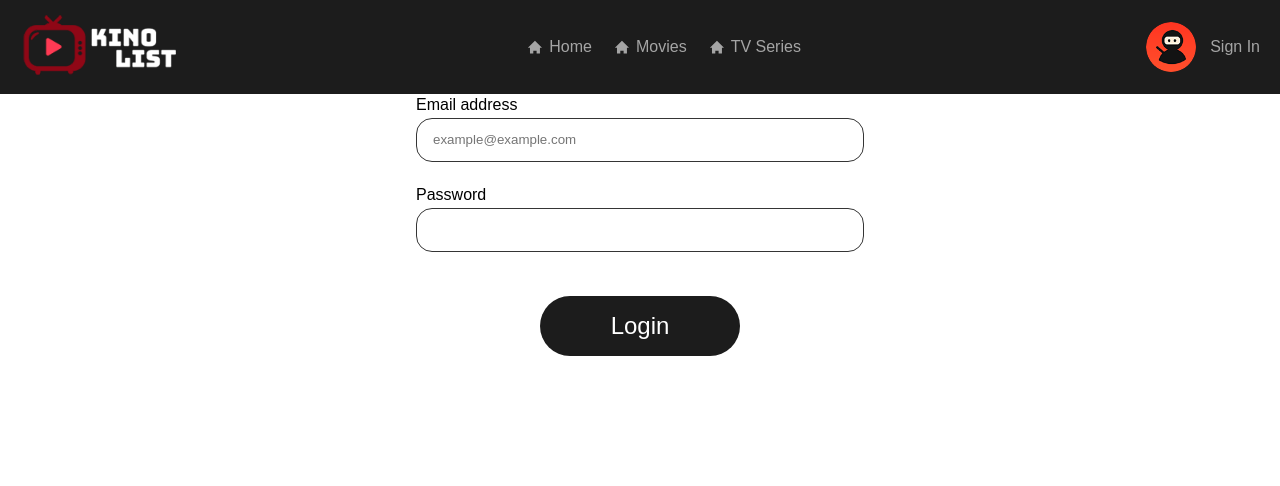
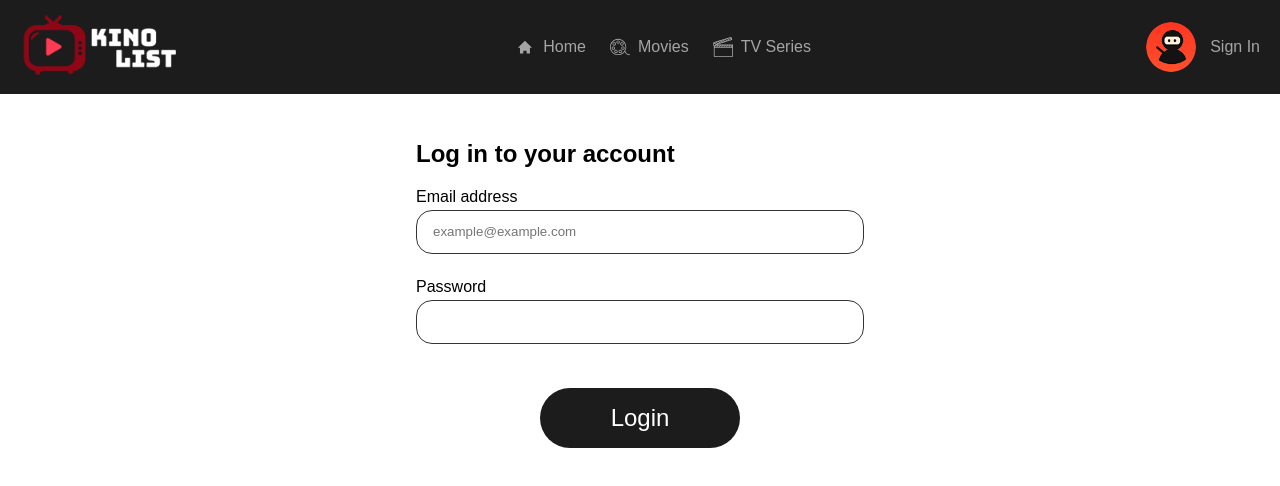
Before and after one commit to Snegurochka/tv-ts, a React (Create React App) app: page /login in a window 1280 px wide. Shown: the top 486 px of the page. Built offline with nearby package versions, Linux system fonts and the light colour scheme; no server answers.

Commit message:
ADD:css margin to wrapper

```diff
--- a/src/components/BreadCrumb/BreadCrumb.styles.ts
+++ b/src/components/BreadCrumb/BreadCrumb.styles.ts
@@ -8,6 +8,11 @@ export const Wrapper = styled.div`
   height: 70px;
   background: var(--medGrey);
   color: var(--white);
+
+  @media screen and (max-width: 680px) {
+    height: 40px;
+  }
+
 `;
 
 export const Content = styled.div`
--- /dev/null
+++ b/src/components/Catalog/Catalog.styles.ts
@@ -0,0 +1,8 @@
+import styled from 'styled-components';
+
+export const Wrapper = styled.div`
+    margin-top: 88px;
+    @media screen and (max-width: 680px) {
+        margin-top: 45px;
+    }
+`
--- a/src/components/Catalog/Catalog.tsx
+++ b/src/components/Catalog/Catalog.tsx
@@ -2,7 +2,7 @@ import React from "react";
 import { useParams } from "react-router";
 import { useCatalogListFetch } from "../../hooks/useCatalogListFetch";
 
-
+import { Wrapper } from "./Catalog.styles";
 import NoImage from '../../img/no_image.jpg';
 import { BACKDROP_SIZE, IMAGE_BASE_URL } from '../../config';
 
@@ -24,7 +24,7 @@ const Catalog: React.FC = () => {
     }
 
     return (
-        <>
+        <Wrapper>
             <SearchBar setSearchTerm={setSearchTerm} />
             <Grid header={category === 'movie' ? 'Movies' : 'TV Series'}>
             {state.results.map((movie) => (
@@ -43,7 +43,7 @@ const Catalog: React.FC = () => {
             {state.page < state.total_pages && !loading && (
                 <Button text='Load More' callback={() => setIsLoadingMore(true)} />
             )}
-        </>
+        </Wrapper>
     )
 }
 
--- /dev/null
+++ b/src/components/Home/Home.styles.ts
@@ -0,0 +1,8 @@
+import styled from 'styled-components';
+
+export const Wrapper = styled.div`
+    margin-top: 88px;
+    @media screen and (max-width: 680px) {
+        margin-top: 45px;
+    }
+`
--- a/src/components/Home/Home.tsx
+++ b/src/components/Home/Home.tsx
@@ -1,5 +1,6 @@
 import React from "react";
 
+import { Wrapper } from "./Home.styles";
 import NoImage from '../../img/no_image.jpg';
 
 import { BACKDROP_SIZE, IMAGE_BASE_URL } from '../../config';
@@ -17,6 +18,7 @@ import Error from "../Error/Error";
 import { useCatalogListFetch } from '../../hooks/useCatalogListFetch';
 
 
+
 const Home: React.FC = () => {
     const { state, loading, error, searchTerm, setSearchTerm, setIsLoadingMore } = useCatalogListFetch('movie');
 
@@ -25,7 +27,7 @@ const Home: React.FC = () => {
     }
 
     return (
-        <>
+        <Wrapper>
             {!searchTerm && state.results[0]
                 ? <BigBanner
                     image={`${IMAGE_BASE_URL}${BACKDROP_SIZE}${state.results[0].backdrop_path}`}
@@ -52,7 +54,7 @@ const Home: React.FC = () => {
             {state.page < state.total_pages && !loading && (
                 <Button text='Load More' callback={() => setIsLoadingMore(true)} />
             )}
-        </>
+        </Wrapper>
     )
 }
 
--- a/src/components/Login/Login.styles.ts
+++ b/src/components/Login/Login.styles.ts
@@ -1,7 +1,7 @@
 import styled from 'styled-components';
 
 export const Wrapper = styled.div`
-    margin: 48px auto;
+    margin: 140px auto;
     max-width: 28rem;
 
     form {
@@ -18,4 +18,8 @@ export const Wrapper = styled.div`
         border-radius: 1rem;
         border: 1px solid var(--medGrey);
     }
+
+    @media screen and (max-width: 680px) {
+        max-width: 20rem;
+    }
 `;
--- /dev/null
+++ b/src/components/Movie/Movie.styles.ts
@@ -0,0 +1,8 @@
+import styled from 'styled-components';
+
+export const Wrapper = styled.div`
+    margin-top: 88px;
+    @media screen and (max-width: 680px) {
+        margin-top: 45px;
+    }
+`
--- a/src/components/Movie/Movie.tsx
+++ b/src/components/Movie/Movie.tsx
@@ -1,6 +1,6 @@
 import { useParams } from 'react-router-dom';
+// Hook
 import { useMovieFetch } from '../../hooks/useMovieFetch';
-
 
 // Components
 import Spinner from "../Spinner/Spinner";
@@ -11,7 +11,9 @@ import MovieInfoBar from "../MovieInfoBar/MovieInfoBar";
 import Gallery from '../Gallery/Gallery';
 import ActorsList from '../ActorsList/ActorsList';
 
-// Hook
+import { Wrapper } from './Movie.styles';
+
+
 
 const Movie: React.FC = () => {
     const { movieId } = useParams<{movieId: string}>();
@@ -22,7 +24,7 @@ const Movie: React.FC = () => {
 
 
     return (
-        <>
+        <Wrapper>
         <BreadCrumb movieTitle={movie.original_title} />
 
         <MovieInfo movie={movie} />
@@ -32,7 +34,7 @@ const Movie: React.FC = () => {
         {movie.backdrops ? (<Gallery header='Photos' photos={movie.backdrops}/>) : null}
 
         {movie.actors ? (<ActorsList actors={movie.actors} />) : null}
-        </>
+        </Wrapper>
     )
 }
 
--- a/src/components/TopMenu/TopMenu.styles.ts
+++ b/src/components/TopMenu/TopMenu.styles.ts
@@ -2,11 +2,11 @@ import styled from 'styled-components';
 
 export const Wrapper = styled.nav`
     display: flex;
-    gap: 20px;
+    gap: 24px;
 
     a {
         display: flex;
-        gap: 4px;
+        gap: 8px;
         align-items: center;
         color: var(--white);
         text-decoration: none;
--- a/src/components/TopMenu/TopMenu.tsx
+++ b/src/components/TopMenu/TopMenu.tsx
@@ -3,6 +3,8 @@ import { Link, useLocation } from 'react-router-dom';
 
 import { Wrapper } from "./TopMenu.styles";
 import homeIcon from '../../img/home-icon.svg';
+import movieIcon from '../../img/movie-icon.svg';
+import tvIcon from '../../img/tv-icon.svg';
 import watchlistIcon from '../../img/watchlist-icon.svg';
 import { AppRoute } from "../../const";
 
@@ -17,12 +19,12 @@ const menu = [
     {
         title: 'Movies',
         path: AppRoute.MOVIES,
-        icon: homeIcon,
+        icon: movieIcon,
     },
     {
         title: 'TV Series',
         path: AppRoute.TV,
-        icon: homeIcon,
+        icon: tvIcon,
     },
     // {
     //     title: 'WatchList',
```
Also changed, not shown: src/img/movie-icon.svg (added), src/img/tv-icon.svg (added).
